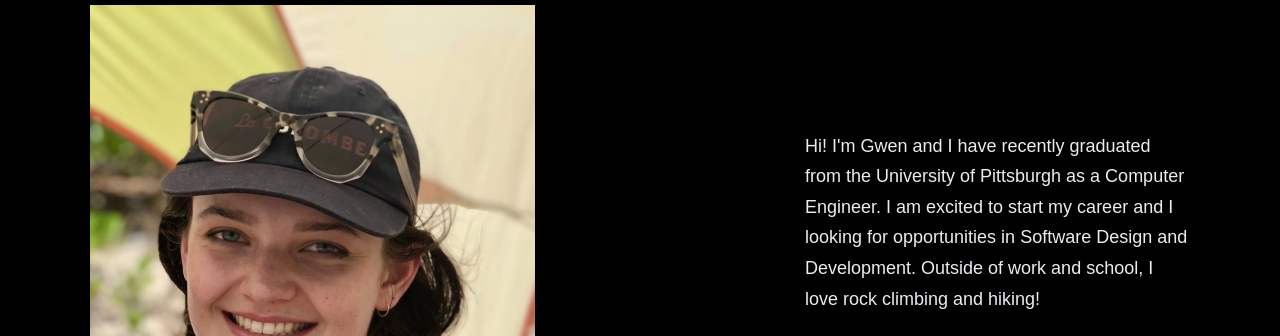
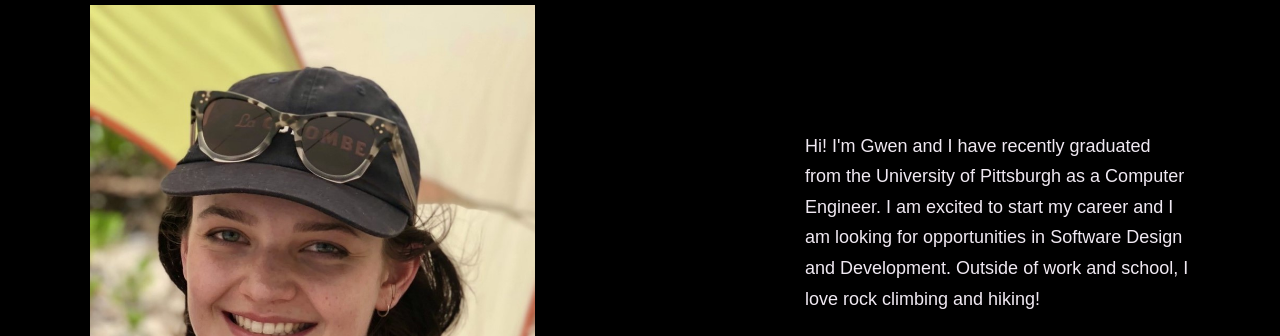
Before and after one commit to gwenel55/gwenel55.github.io, a plain HTML site: page index.html in a window 1280 px wide. Shown: the part 3740-4076 px from the top of the page. Drawn offline with Linux system fonts and the light colour scheme; a web font is replaced by a local one.

Commit message:
fix typo

```diff
--- a/index.html
+++ b/index.html
@@ -142,7 +142,7 @@
             <!-- Replace the below paragraph with info about yourself -->
             <p>
               Hi! I'm Gwen and I have recently graduated from the University of Pittsburgh
-              as a Computer Engineer. I am excited to start my career and I looking for
+              as a Computer Engineer. I am excited to start my career and I am looking for
               opportunities in Software Design and Development.
               Outside of work and school, I love rock climbing and hiking!
             </p>
```
